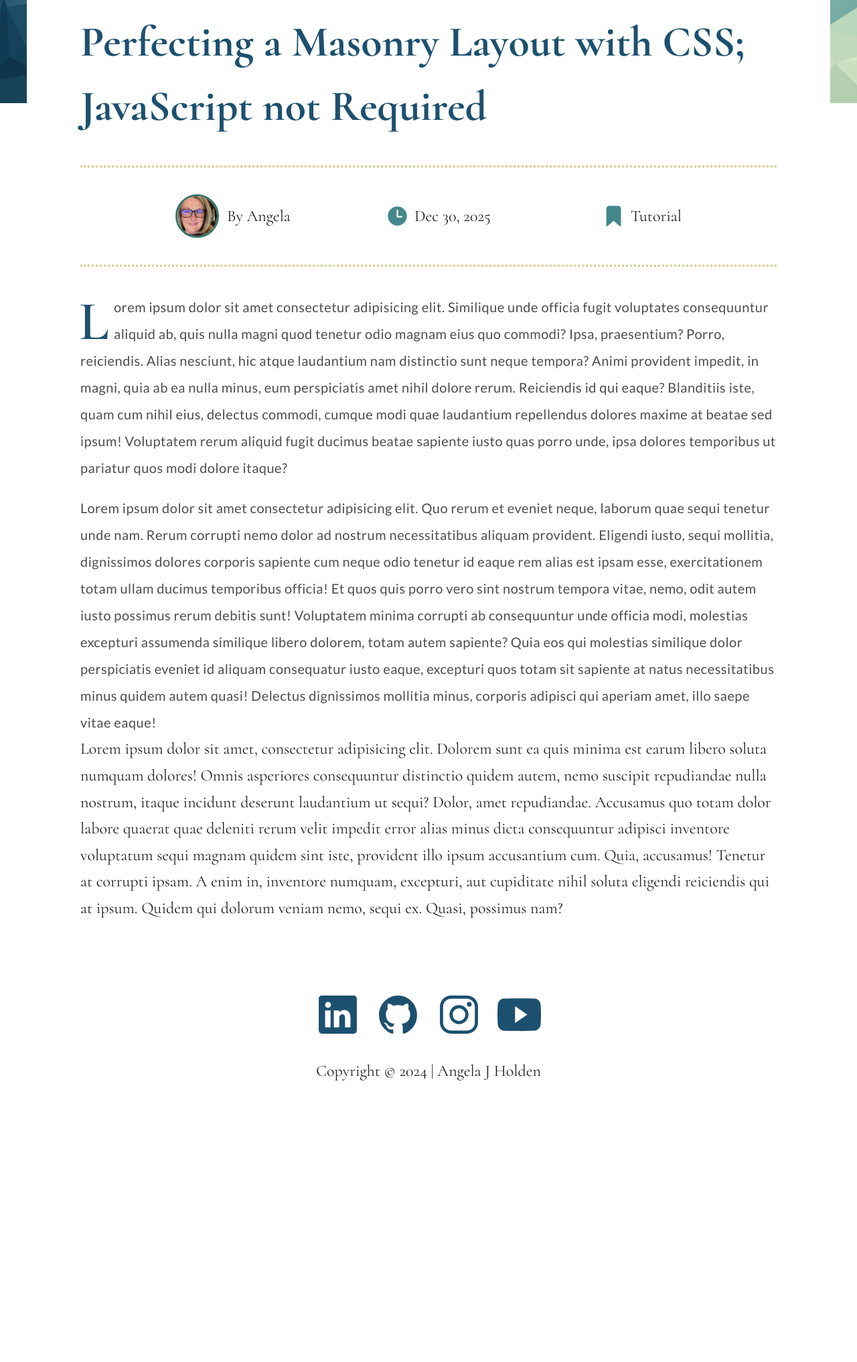
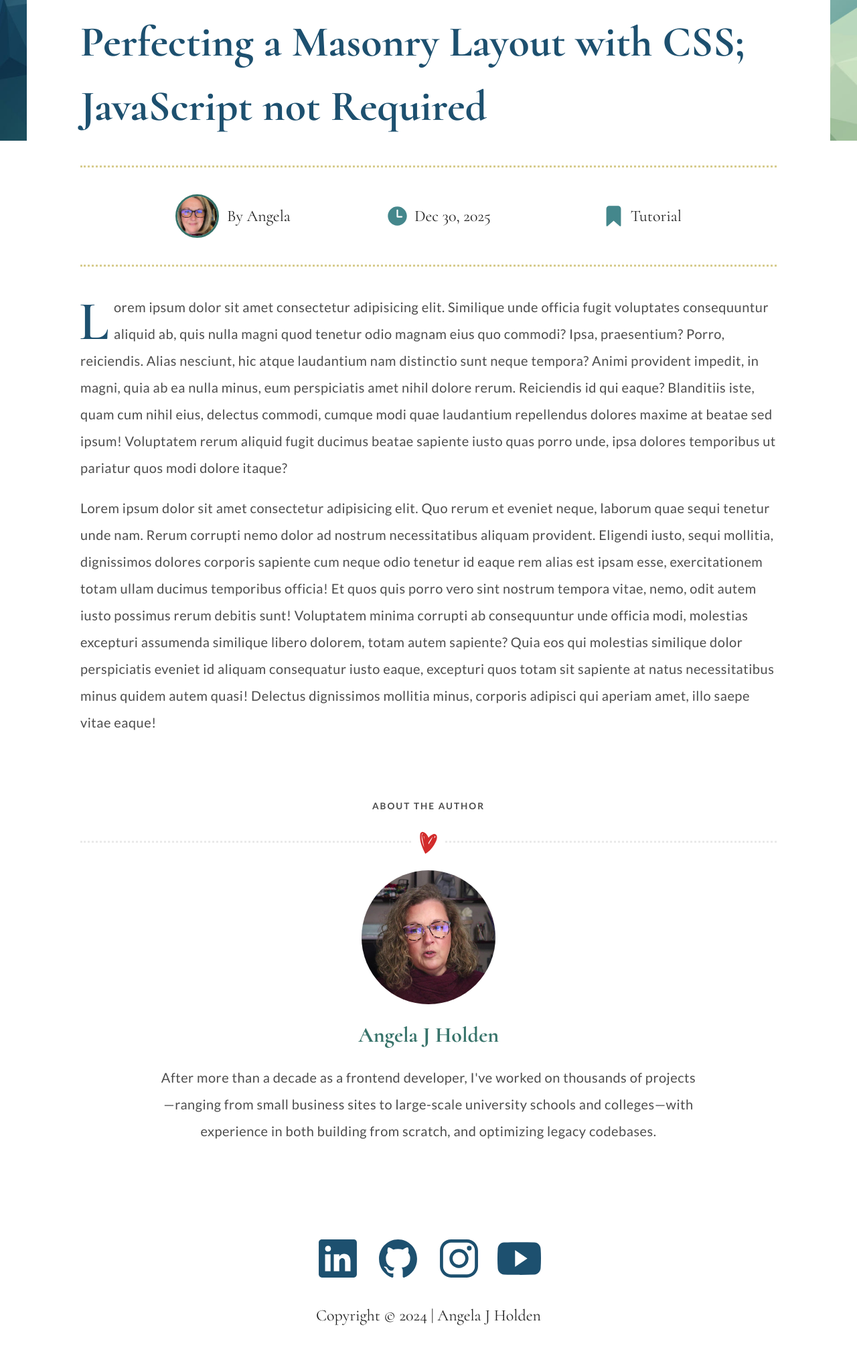
Before and after one commit to angelajholden/portfolio, a PHP site: page /articles/masonry/index.php in a window 1280 px wide. Shown: the part 228-2261 px from the top of the page at 67% size. Before the commit the page ends 1841 px from the top, so only its background shows below. Run offline with PHP 8.4, Linux system fonts and the light colour scheme.

Commit message:
author box and comments styles

```diff
--- a/articles/index.php
+++ b/articles/index.php
@@ -322,6 +322,7 @@ include_once dirname(__DIR__) . '/includes/head.php' ?>
 					</div>
 				</article>
 			</div>
+			<?php include_once dirname(__DIR__) . '/includes/author.php'; ?>
 		</section>
 	</main>
 	<?php include_once dirname(__DIR__) . '/includes/footer.php'; ?>
--- a/articles/masonry/index.php
+++ b/articles/masonry/index.php
@@ -38,10 +38,9 @@ include_once dirname(__DIR__) . '/../includes/head.php' ?>
 					<p>Lorem ipsum dolor sit amet consectetur adipisicing elit. Similique unde officia fugit voluptates consequuntur aliquid ab, quis nulla magni quod tenetur odio magnam eius quo commodi? Ipsa, praesentium? Porro, reiciendis. Alias nesciunt, hic atque laudantium nam distinctio sunt neque tempora? Animi provident impedit, in magni, quia ab ea nulla minus, eum perspiciatis amet nihil dolore rerum. Reiciendis id qui eaque? Blanditiis iste, quam cum nihil eius, delectus commodi, cumque modi quae laudantium repellendus dolores maxime at beatae sed ipsum! Voluptatem rerum aliquid fugit ducimus beatae sapiente iusto quas porro unde, ipsa dolores temporibus ut pariatur quos modi dolore itaque?</p>
 					<p>Lorem ipsum dolor sit amet consectetur adipisicing elit. Quo rerum et eveniet neque, laborum quae sequi tenetur unde nam. Rerum corrupti nemo dolor ad nostrum necessitatibus aliquam provident. Eligendi iusto, sequi mollitia, dignissimos dolores corporis sapiente cum neque odio tenetur id eaque rem alias est ipsam esse, exercitationem totam ullam ducimus temporibus officia! Et quos quis porro vero sint nostrum tempora vitae, nemo, odit autem iusto possimus rerum debitis sunt! Voluptatem minima corrupti ab consequuntur unde officia modi, molestias excepturi assumenda similique libero dolorem, totam autem sapiente? Quia eos qui molestias similique dolor perspiciatis eveniet id aliquam consequatur iusto eaque, excepturi quos totam sit sapiente at natus necessitatibus minus quidem autem quasi! Delectus dignissimos mollitia minus, corporis adipisci qui aperiam amet, illo saepe vitae eaque!</p>
 				</div>
-				<div class="author-box">
-					<p>Lorem ipsum dolor sit amet, consectetur adipisicing elit. Dolorem sunt ea quis minima est earum libero soluta numquam dolores! Omnis asperiores consequuntur distinctio quidem autem, nemo suscipit repudiandae nulla nostrum, itaque incidunt deserunt laudantium ut sequi? Dolor, amet repudiandae. Accusamus quo totam dolor labore quaerat quae deleniti rerum velit impedit error alias minus dicta consequuntur adipisci inventore voluptatum sequi magnam quidem sint iste, provident illo ipsum accusantium cum. Quia, accusamus! Tenetur at corrupti ipsam. A enim in, inventore numquam, excepturi, aut cupiditate nihil soluta eligendi reiciendis qui at ipsum. Quidem qui dolorum veniam nemo, sequi ex. Quasi, possimus nam?</p>
-				</div>
+				<?php include_once dirname(__DIR__) . '/../includes/author.php'; ?>
 			</div>
+			<?php // include_once dirname(__DIR__) . '/../includes/comments.php'; ?>
 		</article>
 	</main>
 	<?php include_once dirname(__DIR__) . '/../includes/footer.php'; ?>
--- /dev/null
+++ b/includes/author.php
@@ -0,0 +1,10 @@
+<footer class="author-box">
+	<h3 class="tertiary-header">About the Author</h3>
+	<div class="svg-border"></div>
+	<svg xmlns="http://www.w3.org/2000/svg" viewBox="0 0 200 200"><path class="prefix__st0" d="M169.3 32c-4.1-6.3-9.8-8.9-15.9-9.2-1.4-.6-3.1-.8-4.8-.4-1.5.4-3 .9-4.5 1.5-9.4 2.5-19 8.5-25.6 13.5-7.1 5.3-13.3 11.7-18.5 18.7-3-9.2-7.5-17.9-13.5-25.7C76.8 17.9 59.7 1.5 41.7 5.6c-9.6 2.1-13.8 9.9-15 18.7-1.5 10.9-1.9 21.8-1.2 32.7 1.3 22 6.6 43.5 13.8 64.4 8.3 23.9 19 47 29.8 69.9 3.3 6.9 12.6 3 13.2-3.3 1.7.4 3.6.2 5-.8 33.1-24.8 59.5-57 75.9-94.3C171 75 181.4 50.4 169.3 32zm-50.9 38.5c5-6.9 10.3-13.7 15.9-20.2 1.1-1.3 2.2-2.5 3.3-3.8-9.6 24-25.4 45.4-37.5 68.5 0-2.5-.1-5-.2-7.5 0-2-.8-3.6-1.9-4.7 6.1-11.2 12.9-22 20.4-32.3zm-60.8-31l.2.2c1.2 1.6 2.4 3.3 3.5 5 .7 1 1.3 2 2 3-.9 1.1-1.4 2.5-1.3 4.3.4 7.2.8 14.4 1.2 21.7-.2-.8-.3-1.5-.5-2.3-2-9.3-4.1-18.8-5-28.3-.1-1.1-.1-2.3-.1-3.6zM101 156.9s.1.1 0 0v0zm8.9-25.3c7-11.6 14.7-22.7 23.1-33.3-6.9 11.4-14.9 22.5-23.1 33.3zm50.3-78.5c-2.2-.5-4.7 0-6.6 1.7-2.5 2.3-4.8 4.6-7.2 7 3.8-7.7 7-15.5 9.4-23.8 1.1.9 1.9 2.3 2.6 3.9 1.5 3.6 1.9 7.3 1.8 11.2zm-74.7 5.2C82 50.9 78 43.7 73.3 36.8c5.3 6.4 9.4 13.7 12.2 21.5zM41 26.3c.4-2.8.7-6.2 3.9-7.1 2.5-.7 5.8.2 8.3 1.2-2.2.2-4.5 1.2-6.6 3.5-6.6 6.8-3.5 19.6-2.3 27.8 3.4 23.4 9.4 46.6 14.3 69.8 1.3 6.5 2.4 13 3.6 19.5-8.1-19.7-15-39.8-19.1-60.7-3.5-17.5-4.8-36.2-2.1-54z"/></svg>
+	<figure class=image>
+		<img src="<?php echo BASE_URL ?>images/ajh-selfie.jpg" alt="Author, Angela J Holden">
+	</figure>
+	<h4 class="author-name">Angela J Holden</h4>
+	<p>After more than a decade as a frontend developer, I've worked on thousands of projects—ranging from small business sites to large-scale university schools and colleges—with experience in both building from scratch, and optimizing legacy codebases.</p>
+</footer>
--- a/snippets/comments.html
+++ b/includes/comments.php
@@ -1,7 +1,7 @@
 <aside class="comments">
 	<div class="wrap">
 		<div class="comment-count">
-			<p>3 Comments</p>
+			<h3 class="tertiary-header">3 Comments</h3>
 			<svg xmlns="http://www.w3.org/2000/svg" version="1.1" viewBox="-5.0 -10.0 110.0 135.0"><path d="m83.375 42.062c-0.59375-0.59375-1.25-1.125-1.9375-1.5938 0.375-1.4375 0.59375-2.9688 0.59375-4.5312 0-9.7812-7.9688-17.75-17.75-17.75h-36.281c-9.7812 0-17.75 7.9688-17.75 17.75 0 6.8125 3.875 12.75 9.5312 15.688-0.09375 0.59375-0.125 1.2188-0.125 1.8125 0 4.4375 1.7812 8.4375 4.7188 11.375 2.875 2.875 6.9062 4.6875 11.344 4.6875v10.625l16-10.625h20.281c8.875 0 16.062-7.1875 16.062-16.062 0-4.4375-1.8125-8.4375-4.6875-11.375zm-4.9688-3.375c-1.2812 6.625-7.125 11.625-14.125 11.625h-1.6875v9.1562l-13.812-9.1562h-20.781c-2.75 0-5.3125-0.78125-7.4688-2.125-4.1562-2.5-6.9062-7.0625-6.9062-12.25 0-7.9062 6.4375-14.375 14.375-14.375h36.281c7.9375 0 14.375 6.4688 14.375 14.375 0 0.9375-0.09375 1.8438-0.25 2.75z" /></svg>
 		</div>
 		<ul>
--- a/scss/_articles.scss
+++ b/scss/_articles.scss
@@ -152,9 +152,6 @@
 		transition: padding 300ms ease-in-out;
 
 		p {
-			font-family: "Lato", sans-serif;
-			font-weight: 400;
-			font-style: normal;
 			font-size: clamp(1rem, 1.25vw, 1.1rem);
 			line-height: 1.65;
 		}
--- /dev/null
+++ b/scss/_author-box.scss
@@ -0,0 +1,69 @@
+.author-box {
+	padding: 5rem 0 2rem;
+	text-align: center;
+
+	p {
+		max-width: 70ch;
+		margin: 0 auto;
+	}
+}
+
+.tertiary-header {
+	.author-box & {
+		@include bold-section-heading;
+	}
+}
+
+svg {
+	.author-box & {
+		position: relative;
+		display: block;
+		width: 50px;
+		height: auto;
+		padding: 0.5rem;
+		margin: 0 auto 1rem;
+		fill: $red;
+		z-index: 0;
+		background-color: $white;
+	}
+}
+
+.svg-border {
+	.author-box & {
+		position: relative;
+		top: 25px;
+		max-width: 65rem;
+		margin: 0 auto;
+		border-bottom: 3px dotted $gray;
+		z-index: 0;
+	}
+}
+
+.image {
+	.author-box & {
+		position: relative;
+		width: 200px;
+		max-width: 100%;
+		height: auto;
+		margin: 0 auto;
+		aspect-ratio: 1 / 1;
+		border-radius: 50%;
+		overflow: hidden;
+
+		img {
+			position: absolute;
+			inset: 0;
+			width: 100%;
+			height: 100%;
+			object-fit: cover;
+		}
+	}
+}
+
+.author-name {
+	.author-box & {
+		font-size: 2rem;
+		color: $green;
+		margin: 1.25rem 0 1rem;
+	}
+}
--- a/scss/_comments.scss
+++ b/scss/_comments.scss
@@ -6,6 +6,7 @@
 	color: $dk-gray;
 	letter-spacing: 0.5px;
 	padding: 50px 0;
+	background-color: $white;
 
 	ul {
 		margin: 0;
@@ -15,23 +16,7 @@
 
 .comment-count {
 	.comments & {
-		font-size: 0.85rem;
-		font-weight: 700;
-		text-transform: uppercase;
-		text-align: center;
-		letter-spacing: 2px;
-		color: $dk-gray;
-		margin-bottom: 1rem;
-
-		&::after {
-			content: "";
-			display: block;
-			width: 100%;
-			position: relative;
-			top: -30px;
-			border-bottom: 1px solid $gray;
-			z-index: -1;
-		}
+		@include bold-section-heading;
 	}
 }
 
--- a/scss/_full-width_hero.scss
+++ b/scss/_full-width_hero.scss
@@ -2,10 +2,11 @@
 	position: absolute;
 	inset: 0;
 	width: 100%;
-	height: 33vh;
+	height: 40vh;
 	background-image: url("images/low-poly-geometric.jpg");
 	background-repeat: no-repeat;
 	background-size: cover;
+	z-index: -1;
 }
 
 .full-width_content {
@@ -30,7 +31,6 @@
 
 .primary-heading {
 	.full-width_content & {
-		font-size: clamp(2rem, 5vw, 4rem);
 		color: $navy;
 		line-height: 1.5;
 		margin: 0 0 2.5rem;
@@ -161,14 +161,6 @@
 
 .content-item {
 	.full-width_content & {
-		font-family: "Lato", sans-serif;
-		font-weight: 400;
-		font-style: normal;
-		font-size: clamp(1rem, 2vw, 1.25rem);
-		line-height: 2;
-		letter-spacing: 0.5px;
-		color: $dk-gray;
-
 		p:first-of-type {
 			@supports (initial-letter: 2) or (-webkit-initial-letter: 2) {
 				&::first-letter {
--- a/scss/_toolkit.scss
+++ b/scss/_toolkit.scss
@@ -49,11 +49,3 @@ img {
 	max-width: 100%;
 	height: auto;
 }
-
-p {
-	margin-bottom: 1.25rem;
-
-	&:last-of-type {
-		margin-bottom: 0;
-	}
-}
--- a/scss/_typography.scss
+++ b/scss/_typography.scss
@@ -29,7 +29,7 @@
 */
 
 .primary-heading {
-	font-size: 4.5rem;
+	font-size: clamp(2rem, 5vw, 4rem);
 }
 
 .secondary-heading {
@@ -49,8 +49,31 @@
 	margin: 0 0 0.5rem;
 }
 
+@mixin bold-section-heading {
+	font-family: "Lato", sans-serif;
+	font-weight: 700;
+	font-style: normal;
+	font-size: 0.85rem;
+	text-transform: uppercase;
+	text-align: center;
+	letter-spacing: 2px;
+	color: $dk-gray;
+	margin-bottom: 1rem;
+}
+
 p {
-	margin: 0 0 0.5rem;
+	font-family: "Lato", sans-serif;
+	font-weight: 400;
+	font-style: normal;
+	font-size: clamp(1rem, 2vw, 1.25rem);
+	line-height: 2;
+	letter-spacing: 0.5px;
+	color: $dk-gray;
+	margin: 0 0 1.25rem;
+
+	&:last-of-type {
+		margin: 0;
+	}
 }
 
 a {
--- a/scss/_variables.scss
+++ b/scss/_variables.scss
@@ -12,6 +12,7 @@ $grayish: #aaa;
 $gray: #eaeaea;
 $lt-gray: #f8f8f8;
 $links: #615fcd;
+$red: #d22b2b;
 
 /* Color Theme Swatches in RGBA */
 $Green-Polygon-1-rgba: rgba(29, 80, 111, 1);
--- a/scss/styles.scss
+++ b/scss/styles.scss
@@ -11,5 +11,6 @@
 @import "full-width_hero";
 @import "articles";
 @import "forms";
+@import "author-box";
 @import "comments";
 @import "footer";
```
Also changed, not shown: styles.css, svg/heart.svg (added), 1 other file.
